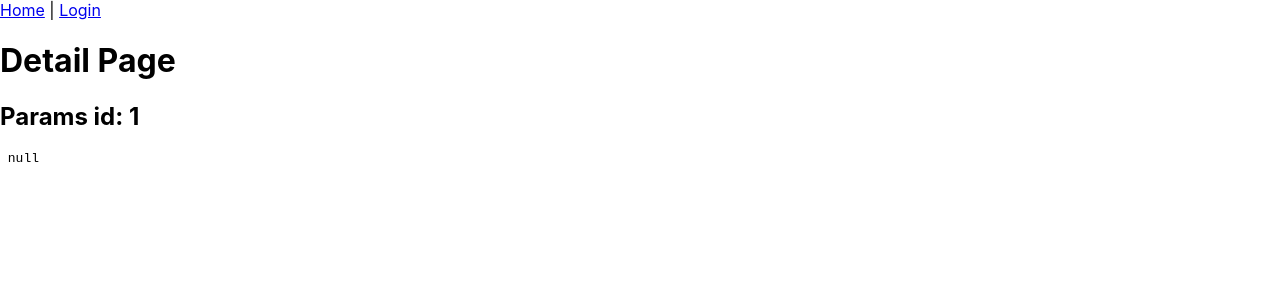
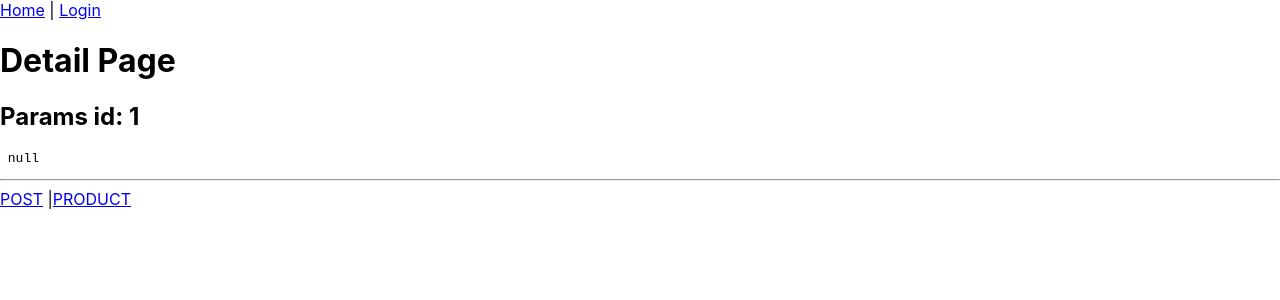
Before and after one commit to syaiful505/React-Router-V6, a React (Create React App) app: page /detail/1 in a window 1280 px wide. Shown: the top 300 px of the page. Built offline with nearby package versions, Linux system fonts and the light colour scheme; no server answers.

Commit message:
Nested Outlet

```diff
--- a/src/pages/Detail.js
+++ b/src/pages/Detail.js
@@ -1,5 +1,7 @@
 import {
-  useParams
+  useParams,
+  Outlet,
+  Link
 } from 'react-router-dom';
 import {
   useState,
@@ -31,8 +33,14 @@ const Detail = () => {
   } < /h2> <
   pre > {
     JSON.stringify(user, null, 2)
-  } < /pre> < /
-  div >
+  } </pre>
+    <hr />
+    <nav>
+      <Link to="post">POST</Link> |
+      <Link to="product">PRODUCT</Link>
+    </nav>
+    <Outlet />
+    < /div >
 }
 
 export default Detail;
```
